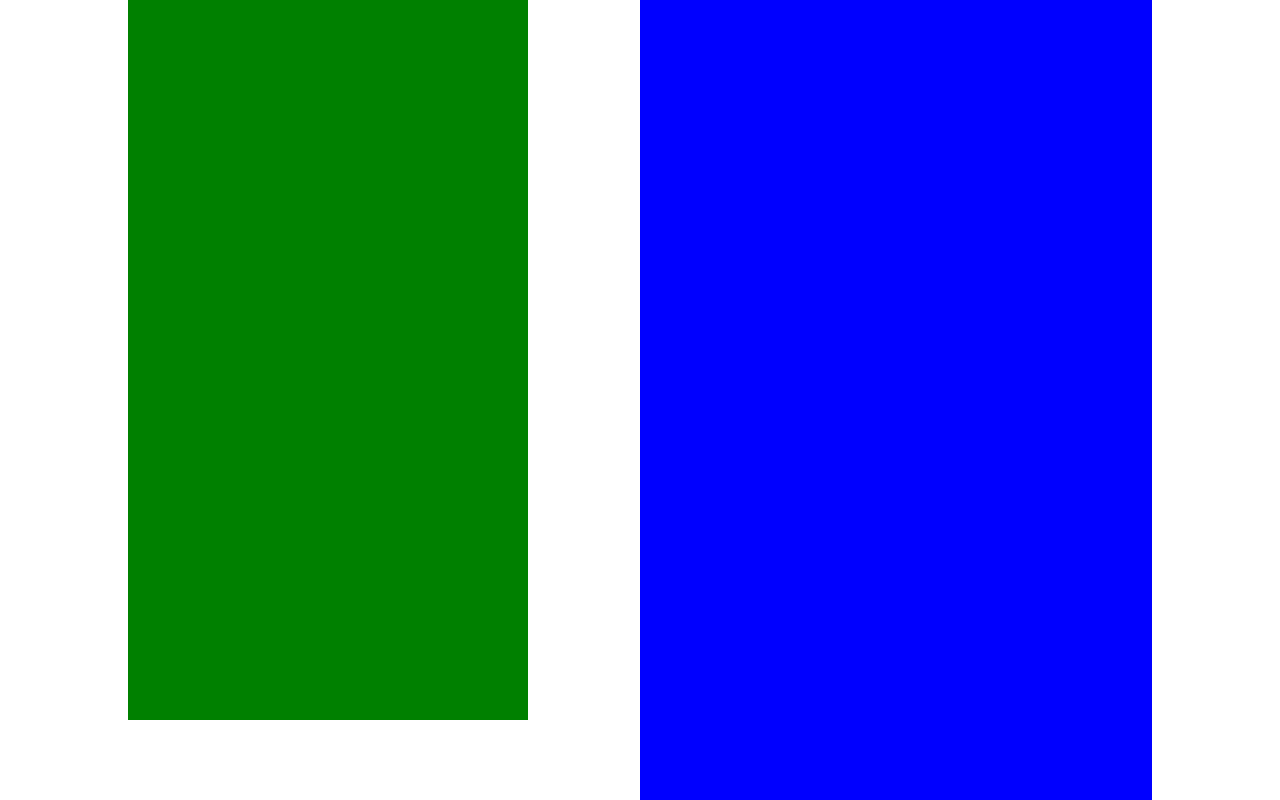
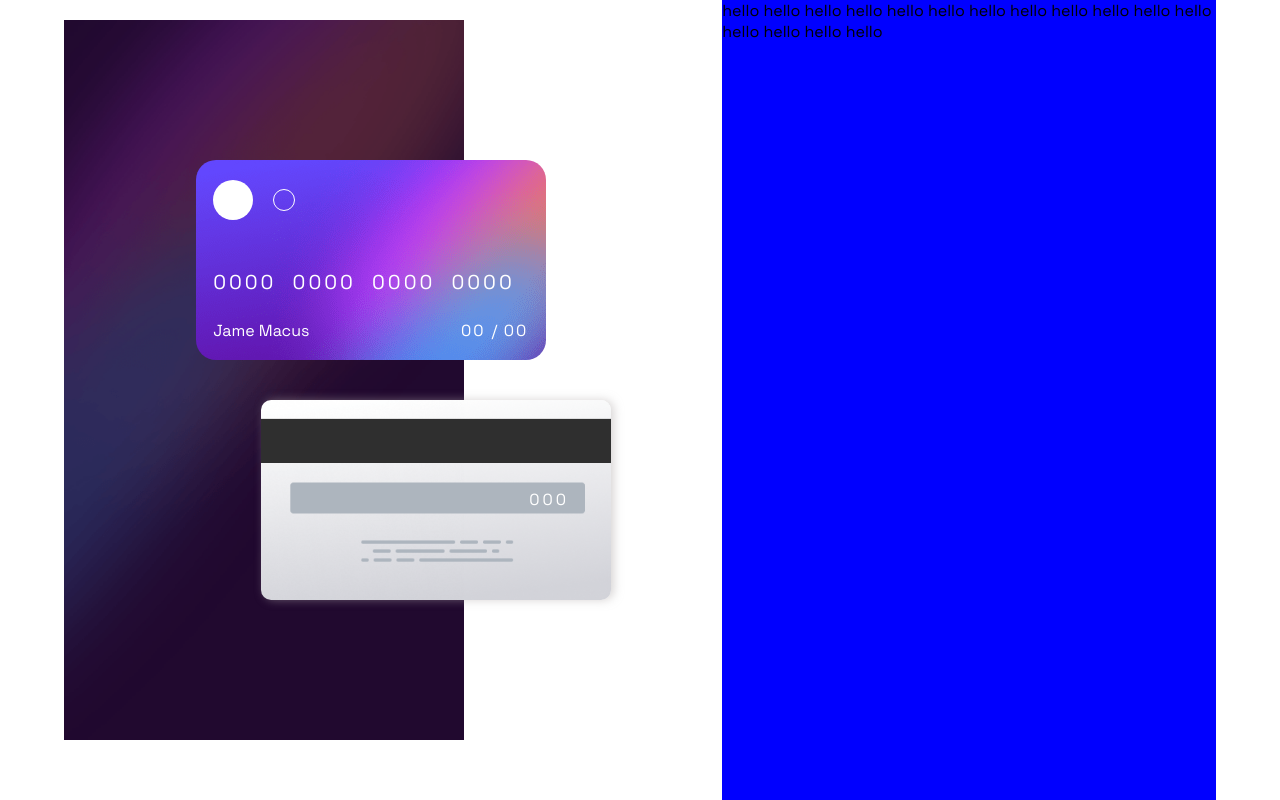
Before and after one commit to Ko-pai/mastercard-Details-project, a plain HTML site: page index.html in a window 1280 px wide. Drawn offline with Linux system fonts and the light colour scheme.

Commit message:
Add second commit and Still work to do right hand sight

```diff
--- a/index.html
+++ b/index.html
@@ -4,6 +4,10 @@
     <meta charset="UTF-8">
     <meta http-equiv="X-UA-Compatible" content="IE=edge">
     <meta name="viewport" content="width=device-width, initial-scale=1.0">
+    <link rel="preconnect" href="https://fonts.googleapis.com">
+        <link rel="preconnect" href="https://fonts.gstatic.com" crossorigin>
+        <link href="https://fonts.googleapis.com/css2?family=Hanken+Grotesk:ital,wght@0,300;0,400;0,500;1,400&family=Roboto:ital,wght@0,100;0,300;0,400;0,500;0,900;1,100;1,300;1,700&family=Space+Grotesk:wght@300;400;500;600&display=swap" rel="stylesheet">
+
     <link rel="stylesheet" href="style.css">
     <title>Interactive Card Details</title>
 </head>
@@ -12,10 +16,49 @@
         <div class="container">
             <div class="left">
                 <div class="firstDivOfLeft">
+                    <img src="photo/bg-main-desktop.png"  />
+                </div>
+                <div class="front-of-card">
+                    <div class="start-div">
+                        <div class="circle"></div>
+                        <span class="circle1"></span>
+                    </div>
+                    <div class="middle-div">
+                        <span class="card-number">0000 0000 0000 0000</span>
+                    </div>
+                    <div class="end-div">
+                        <span class="name">Jame Macus</span>
+                        <div class="date">
+                            <span>00 </span>/<span>  00</span>
+                        </div>
+                    </div>
+                </div>
 
+                <!--  -->
+                <div class="back-of-card">
+                    <div class="back-number">000</div>
                 </div>
             </div>
-            <div class="right"></div>
+            <div class="right">
+              <div class="hh">
+                hello
+                hello
+                hello
+                hello
+                hello
+                hello
+                hello
+                hello
+                hello
+                hello
+                hello
+                hello
+                hello
+                hello
+                hello
+                hello
+              </div>
+            </div>
         </div>
     </main>
 
--- a/style.css
+++ b/style.css
@@ -1,12 +1,12 @@
 body{
-
+    font-family: 'Space Grotesk', sans-serif;
     margin: 0;
     padding: 0;
 }
 
 .main{
     width: 100vw;
-    height: 100vh;
+
     display: flex;
     align-items: center;
     justify-content: center;
@@ -19,23 +19,156 @@ body{
     height: 100vh;
     display: flex;
     flex-direction: row;
-    overflow-y: hidden;
+
 }
 
 /* for left sight */
 .left{
     flex : 4;
+    position: relative;
+
 
 }
 .firstDivOfLeft{
     width: 400px;
     height: 90%;
     background-color: green;
+    margin-top: 20px;
 }
+.firstDivOfLeft img{
+    width: 100%;
+    height: 100%;
+
+}
+.front-of-card{
+    background-image: url(photo/bg-card-front.png);
+    width: 350px;
+    height: 200px;
+
+    position: absolute;
+    top: 20%;
+    left: 20%;
+    border-radius: 20px;
+    display: flex;
+    flex-direction: column;
+    align-items: center;
+    justify-content: center;
+
+}
+.start-div{
+    width: 90%;
+    height: 50px;
+    display: flex;
+    align-items: center;
+
+
+}
+.circle{
+    width: 40px;
+    height: 40px;
+    background-color: white;
+    border-radius: 50%;
+    margin-right: 20px;
+
+}
+.circle1{
+    width: 20px;
+    height: 20px;
+    border-radius: 50%;
+    border: 1px solid white;
+}
+.middle-div{
+    width: 90%;
+    height: 70px;
+
+    display: flex;
+    flex-direction: column;
+    justify-content: flex-end;
+    align-items: start;
+
+}
+.card-number{
+    font-size: 20px;
+    word-spacing: 8px;
+    letter-spacing: 3px;
+    color: white;
+}
+
+.end-div{
+
+    width: 90%;
+    height: 30px;
+    margin-top: 20px;
+    display: flex;
+    flex-direction: row;
+    align-items: center;
+    justify-content: space-between;
+    color: white;
+}
+.date span{
+    letter-spacing: 2px;
+
+}
+
+
+.back-of-card{
+    background-image: url(photo/bg-card-back.png);
+    background-size: cover;
+    background-position: center;
+    width: 350px;
+    height: 200px;
+    box-shadow: 3px 0px 10px  rgba(177, 172, 172, 0.5);
+    position: absolute;
+    top: 50%;
+    left: 30%;
+    border-radius: 10px;
+
+}
+.back-number{
+    width: 80px;
+    height: 30px;
+    letter-spacing: 3px;
+    color: white;
+    position: absolute;
+    top: 42%;
+    display: flex;
+    justify-content: end;
+    align-items: center;
+    left: 65%;
+}
+
 
 
 /* For Right Sight */
 .right{
-    flex : 4;
+    flex : 3;
+    display: flex;
+    flex-direction: column;
     background-color: blue;
 }
+
+
+/* responsive */
+@media (max-width : 1440px){
+    .container{
+        width: 90%;
+    }
+}
+
+/* for mobile */
+@media (max-width: 560px){
+    .container{
+        display: flex;
+        flex-direction: column;
+    }
+    .right{
+
+        display: flex;
+        flex-direction: column;
+
+    }
+    .hh{
+        width: 50px;
+
+    }
+}
```
Also changed, not shown: photo/bg-card-back.png (added), photo/bg-card-front.png (added), photo/bg-main-desktop.png (added), photo/bg-main-mobile.png (added), photo/card-logo.svg (added), photo/favicon-32x32.png (added), photo/gradiant background.jpg (added), photo/icon-complete.svg (added).
